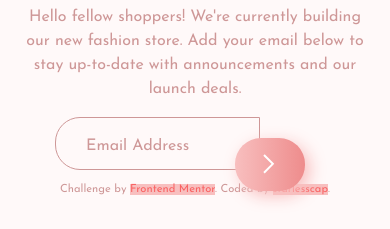
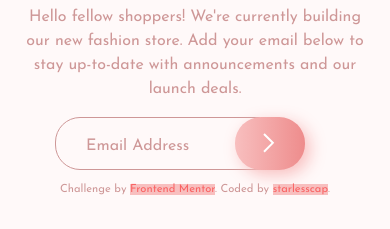
Before and after one commit to starlesscap/frontendmentor-baseapparel, a plain HTML site: page index.html in a window 390 px wide. Shown: the part 627-856 px from the top of the page. Drawn offline with Linux system fonts and the light colour scheme.

Commit message:
Update styles.css

```diff
--- a/css/styles.css
+++ b/css/styles.css
@@ -215,7 +215,7 @@ footer {
     background: url('../images/icon-error.svg') 85% 13px no-repeat;
   }
   .submit_btn {
-    top: 20px;
+    top: -1px;
     left: -30px;
     width: 70px;
     background:
```
